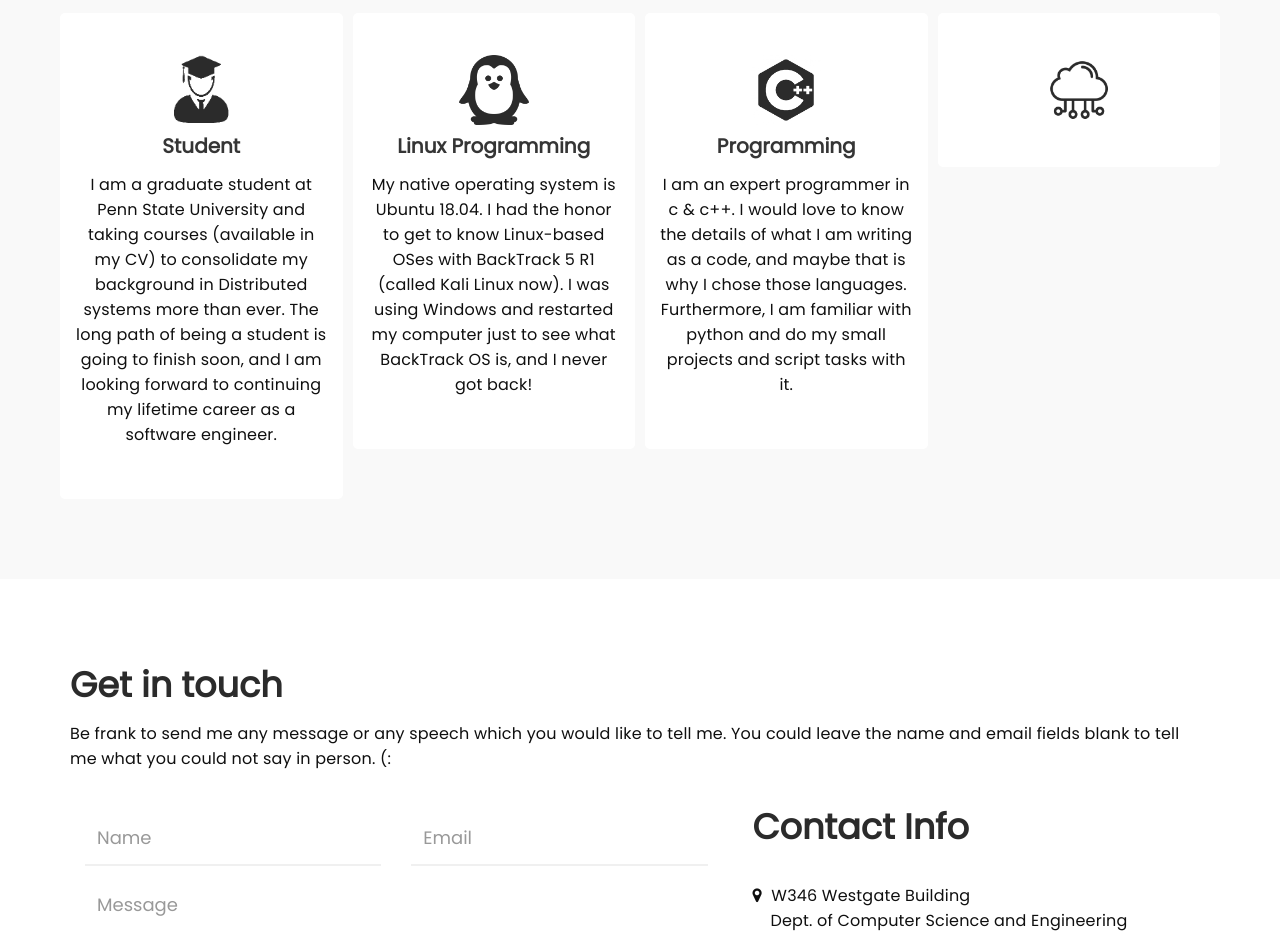
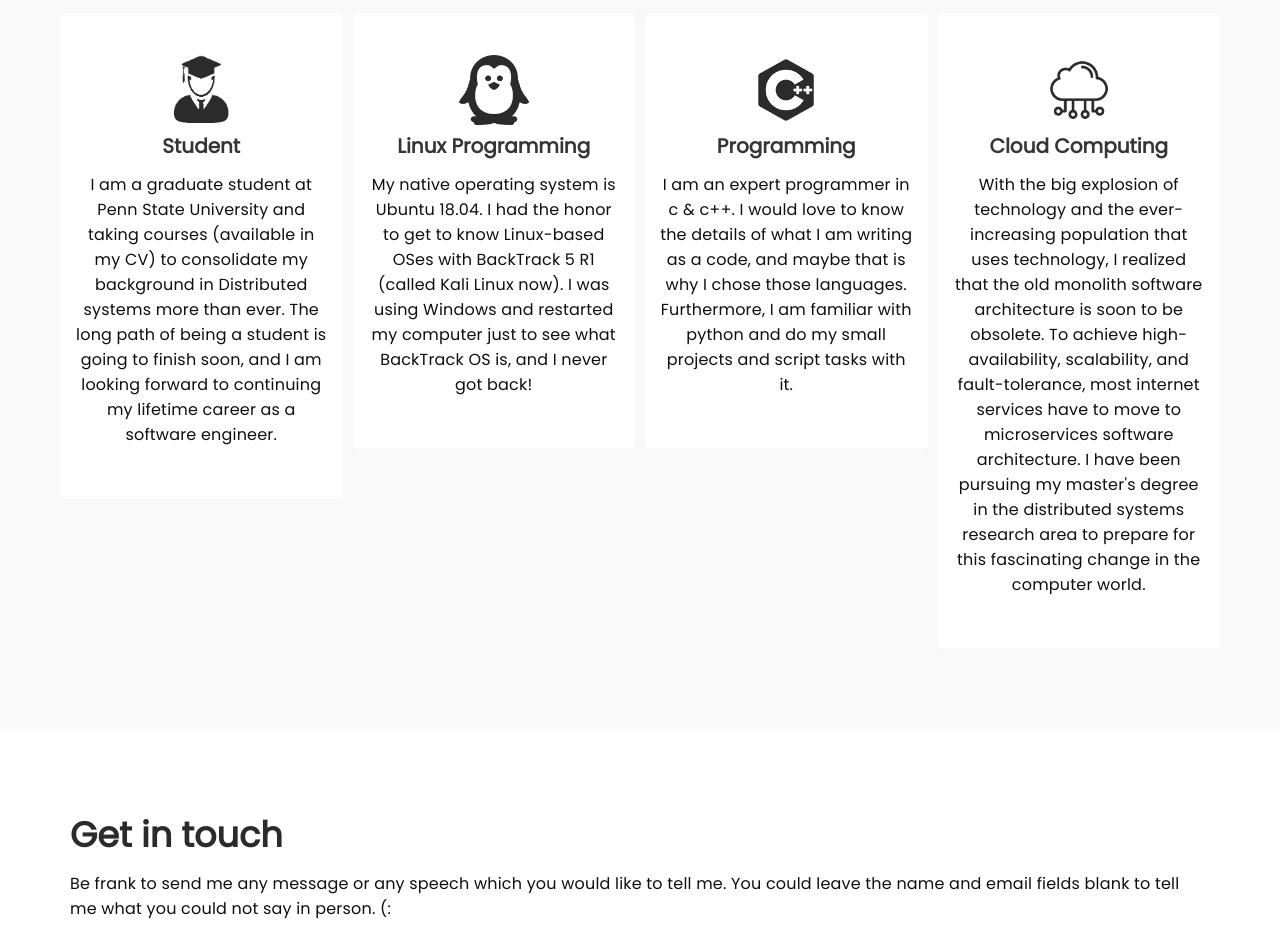
Before and after one commit to shahrooz1997/shahrooz1997.github.io, a plain HTML site: page index.html in a window 1280 px wide. Shown: the part 1900-2835 px from the top of the page. Drawn offline with Linux system fonts and the light colour scheme; a script that the page names is missing.

Commit message:
Cloud computing section added

```diff
--- a/index.html
+++ b/index.html
@@ -231,7 +231,8 @@
                          <!-- <i class="fa fa-lightbulb-o"></i> -->
                          <!-- <img src="images/researching.ico" width="70px"> -->
                          <div class="cloudcomp"></div>
-
+                         <h4>Cloud Computing</h4>
+                         <p>With the big explosion of technology and the ever-increasing population that uses technology, I realized that the old monolith software architecture is soon to be obsolete. To achieve high-availability, scalability, and fault-tolerance, most internet services have to move to microservices software architecture. I have been pursuing my master's degree in the distributed systems research area to prepare for this fascinating change in the computer world.</p>
                     </div>
                </div>
 
```
